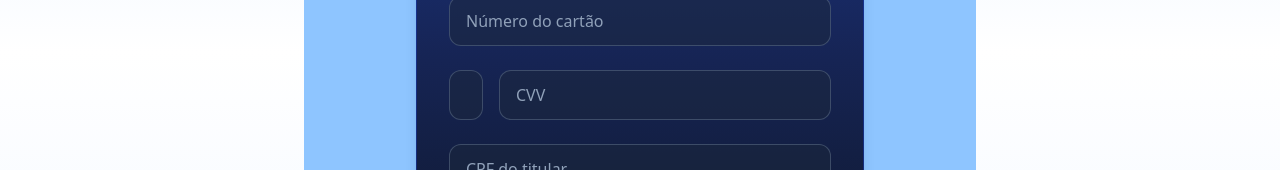
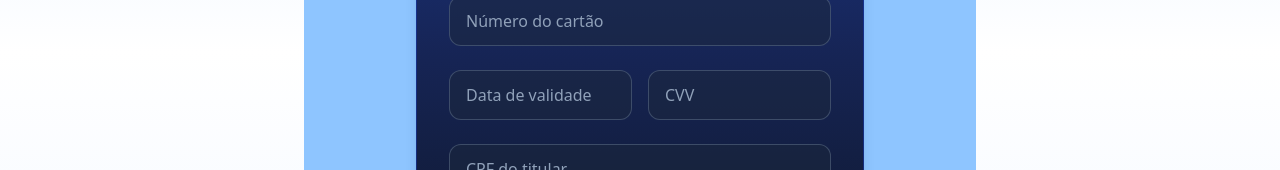
Before and after one commit to 1TDSPJ-2025/sistema-flow, a React (Vite) app: page /sistema-flow/pagamento in a window 1280 px wide. Shown: the part 348-518 px from the top of the page. Built offline with nearby package versions, Linux system fonts and the light colour scheme; no server answers.

Commit message:
Correção pagina de pagamento

```diff
--- a/src/routes/Pagamento/index.tsx
+++ b/src/routes/Pagamento/index.tsx
@@ -49,13 +49,13 @@ export default function Pagamento() {
             <input
               type="text"
               placeholder="Data de validade"
-              className="inputlogcad flex-1"
+              className="inputlogcad w-full"
               {...register("validade")}
             />
             <input
               type="text"
               placeholder="CVV"
-              className="inputlogcad sm:w-28 w-full"
+              className="inputlogcad w-full"
               {...register("cvv")}
             />
           </div>
```
